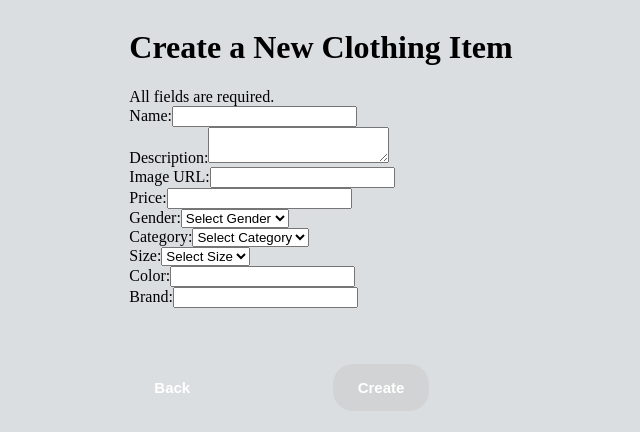
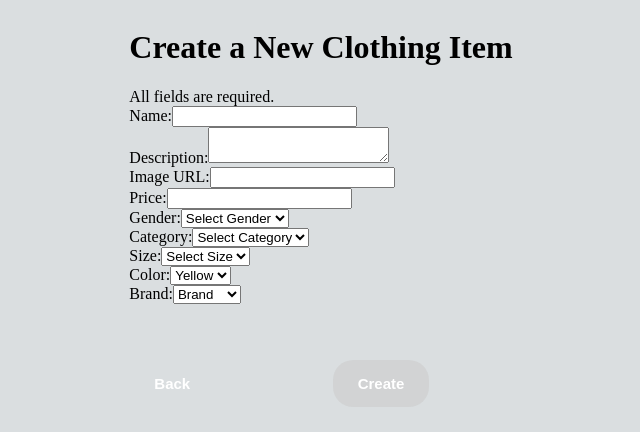
Before and after one commit to Marianoromero8/ProyectoFinal-Henry, a React (Vite) app: page /#/Form in a window 1280 px wide. Shown: the top 432 px of the page, without its empty margins (319-959 px from the left). Built offline with nearby package versions, Linux system fonts and the light colour scheme.

Commit message:
Filters almost finish

```diff
--- a/src/components/Form/Form.jsx
+++ b/src/components/Form/Form.jsx
@@ -177,6 +177,7 @@ const Form = () => {
             <option value="T-shirt">T-shirt</option>
             <option value="Pants">Pants</option>
             <option value="Jackets">Jackets</option>
+            <option value="Shoes">Shoes</option>
           </select>
         </div>
         <div className={styles["form-group"]}>
@@ -198,25 +199,24 @@ const Form = () => {
         </div>
         <div className={styles["form-group"]}>
           <label htmlFor="color">Color:</label>
-          <input
-            type="text"
-            id="color"
-            name="color"
-            value={color}
-            onChange={handleChange}
-            required
-          />
+          <select name="color" id="color" value={color} onChange={handleChange} required>
+            <option value="Yellow">Yellow</option>
+            <option value="Pink">Pink</option>
+            <option value="Blue">Blue</option>
+            <option value="Red">Red</option>
+            <option value="Green">Green</option>
+          </select>
         </div>
         <div className={styles["form-group"]}>
+
           <label htmlFor="brand">Brand:</label>
-          <input
-            type="text"
-            id="brand"
-            name="brand"
-            value={brand}
-            onChange={handleChange}
-            required
-          />
+          <select name="brand" id="brand" value={brand} onChange={handleChange} required>
+            <option value="">Brand</option>
+            <option value="Adidas">Adidas</option>
+            <option value="Nike">Nike</option>
+            <option value="Puma">Puma</option>
+            <option value="Reebok">Reebok</option>
+          </select>
         </div>
         <div className={styles["form-buttons"]}>
           <Link to="/home">
@@ -232,194 +232,3 @@ const Form = () => {
 };
 
 export default Form;
-
-
-//   const dispatch = useDispatch();
-//   const navigate = useNavigate();
-//   const {
-//     name,
-//     description,
-//     image,
-//     price,
-//     gender,
-//     category,
-//     size,
-//     color,
-//     brand,
-//     isValid,
-//     errorMessage
-//   } = useSelector((state) => state.productForm);
-
-//   useEffect(() => {
-//     dispatch(validateForm());
-//   }, [name, description, image, price, dispatch]);
-
-//   const handleChange = (e) => {
-//     const { name, value } = e.target;
-//     dispatch(setFormData({ [name]: value }));
-//   };
-
-//   const handleSubmit = async (e) => {
-//     e.preventDefault();
-//     dispatch(validateForm());
-//     if (!isValid) {
-//       return;
-//     }
-
-//     const structuredData = ({ name, description, image: [], price, gender, category, size: [], color, brand });
-//     console.log('Data being sent:', structuredData);
-
-//     try {
-//       const response = await fetch('https://pf-henry-backend-ts0n.onrender.com/product/create', {
-//         method: "POST",
-//         headers: {
-//           "Content-Type": "application/json",
-//         },
-//         body: JSON.stringify(structuredData),
-//       });
-
-//       if (!response.ok) {
-//         throw new Error("Error in the petition");
-//       }
-
-//       alert("Product Created Successfully");
-//       navigate("/home");
-//       dispatch(clearForm());
-//     } catch (error) {
-//       console.error("Error:", error);
-//       dispatch(setError("Failed to create product. Please try again."));
-//     }
-//   };
-
-//   return (
-//     <div className={styles["form-page"]}>
-//       <h1>Create a New Clothing Item</h1>
-//       {errorMessage && (
-//         <div className={styles["error-message"]}>{errorMessage}</div>
-//       )}
-//       <form onSubmit={handleSubmit}>
-//         <div className={styles["form-group"]}>
-//           <label htmlFor="name">Name:</label>
-//           <input
-//             type="text"
-//             id="name"
-//             name="name"
-//             value={name}
-//             onChange={handleChange}
-//             required
-//           />
-//         </div>
-//         <div className={styles["form-group"]}>
-//           <label htmlFor="description">Description:</label>
-//           <textarea
-//             id="description"
-//             name="description"
-//             value={description}
-//             onChange={handleChange}
-//             required
-//           />
-//         </div>
-//         <div className={styles["form-group"]}>
-//           <label htmlFor="image">Image URL:</label>
-//           <input
-//             type="url"
-//             id="image"
-//             name="image"
-//             value={image}
-//             onChange={handleChange}
-//             required
-//           />
-//         </div>
-//         <div className={styles["form-group"]}>
-//           <label htmlFor="price">Price:</label>
-//           <input
-//             type="number"
-//             id="price"
-//             name="price"
-//             value={price}
-//             onChange={handleChange}
-//             required
-//           />
-//         </div>
-//         <div className={styles["form-group"]}>
-//           <label htmlFor="gender">Gender:</label>
-//           <select
-//             id="gender"
-//             name="gender"
-//             value={gender}
-//             onChange={handleChange}
-//             required
-//           >
-//             <option value="">Select Gender</option>
-//             <option value="Male">Male</option>
-//             <option value="Female">Female</option>
-//           </select>
-//         </div>
-//         <div className={styles["form-group"]}>
-//           <label htmlFor="category">Category:</label>
-//           <select
-//             id="category"
-//             name="category"
-//             value={category}
-//             onChange={handleChange}
-//             required
-//           >
-//             <option value="">Select Category</option>
-//             <option value="T-shirt">T-shirt</option>
-//             <option value="Pants">Pants</option>
-//             <option value="Jackets">Jackets</option>
-//           </select>
-//         </div>
-//         <div className={styles["form-group"]}>
-//           <label htmlFor="size">Size:</label>
-//           <select
-//             id="size"
-//             name="size"
-//             value={size}
-//             onChange={handleChange}
-//             required
-//           >
-//             <option value="">Select Size</option>
-//             <option value="S">S</option>
-//             <option value="M">M</option>
-//             <option value="L">L</option>
-//             <option value="XL">XL</option>
-//             <option value="XXL">XXL</option>
-//           </select>
-//         </div>
-//         <div className={styles["form-group"]}>
-//           <label htmlFor="color">Color:</label>
-//           <input
-//             type="text"
-//             id="color"
-//             name="color"
-//             value={color}
-//             onChange={handleChange}
-//             required
-//           />
-//         </div>
-//         <div className={styles["form-group"]}>
-//           <label htmlFor="brand">Brand:</label>
-//           <input
-//             type="text"
-//             id="brand"
-//             name="brand"
-//             value={brand}
-//             onChange={handleChange}
-//             required
-//           />
-//         </div>
-//         <div className={styles["form-buttons"]}>
-//           <Link to="/home">
-//             <button type="button">Back</button>
-//           </Link>
-//           <button type="submit" disabled={!isValid}>
-//             Create
-//           </button>
-//         </div>
-//       </form>
-//     </div>
-//   );
-// };
-
-// export default Form;
--- a/src/components/NavBar/Filters.jsx
+++ b/src/components/NavBar/Filters.jsx
@@ -1,108 +1,3 @@
-// import React, { useState } from "react";
-// import styles from "../NavBar/Filters.module.css";
-
-// const Filters = ({ onFilterChange }) => {
-
-//   const [selectedFilters, setSelectedFilters] = useState({
-//     size: '',
-//     color: '',
-//     gender: '',
-//     category: '',
-//     brand: '',
-//     minPrice: '',
-//     maxPrice: '',
-//     nameOrder: '',
-//     stockOrder: '',
-//     priceOrder: ''
-//   });
-
-//   const handleFilterChange = (e) => {
-//     const { name, value, type, checked } = e.target;
-//     setSelectedFilters((prevFilters) => ({
-//       ...prevFilters,
-//       [name]: type === 'checkbox' ? checked : value,
-//     }));
-//   };
-
-//   const handleApplyFilters = () => {
-//     onFilterChange(selectedFilters);
-//   };
-
-//   // const handleChange = (e) => {
-//   //   const { name, value } = e.target;
-//   //   onFilterChange({ [name]: value })
-//   // }
-
-//   return (
-//     <div className={styles.filters}>
-//       <div className={styles.containerLevel1}>
-//         <div>
-//           <select name="size" onChange={handleFilterChange} value={selectedFilters.size}>
-//             <option value="">Size</option>
-//             <option value="S">S</option>
-//             <option value="M">M</option>
-//             <option value="L">L</option>
-//             <option value="XL">XL</option>
-//             <option value="XL">XXL</option>
-//           </select>
-//         </div>
-
-//         <div className={styles.containerLevel2}>
-//           <select name="color" onChange={handleFilterChange} value={selectedFilters.color}>
-//             <option value=""></option>
-//             <option value="Red">Red</option>
-//             <option value="Blue">Blue</option>
-//             <option value="Green">Green</option>
-//           </select>
-//         </div>
-//       </div>
-
-//       <div className={styles.containerLevel1}>
-//         <div>
-//           <select name="gender" onChange={handleFilterChange} value={selectedFilters.gender}>
-//             <option value="">Gender</option>
-//             <option value="">Male</option>
-//             <option value="">Female</option>
-//           </select>
-//         </div>
-//       </div>
-
-//       <div className={styles.containerLevel1}>
-//         <div>
-//           <select name="category" onChange={handleFilterChange} value={selectedFilters.category}>
-//             <option value="">Category</option>
-//             <option value="T-shirt">T-shirt</option>
-//             <option value="Pants">Pants</option>
-//             <option value="Jacket">Jacket</option>
-//           </select>
-//         </div>
-//       </div>
-
-//       <div className={styles.containerLevel1}>
-//         <div>
-//           <select name="brand" onChange={handleFilterChange} value={selectedFilters.brand}>
-//             <option value="">Brand</option>
-//             <option value="Adidas">Adidas</option>
-//             <option value="Nike">Nike</option>
-//             <option value="Puma">Puma</option>
-//           </select>
-//         </div>
-//       </div>
-
-//       <div>
-//         <input type="number" name="minPrice" placeholder="Min Price" onChange={handleFilterChange} value={selectedFilters.minPrice} />
-//         <input type="number" name="maxPrice" placeholder="Max Price" onChange={handleFilterChange} value={selectedFilters.maxPrice} />
-//       </div>
-
-//       <button onClick={handleApplyFilters}>Filter</button>
-
-//     </div>
-//   );
-// };
-
-// export default Filters;
-
-//!-------------------------------------------------------------------------------------
 import React, { useState } from "react";
 import styles from "../NavBar/Filters.module.css";
 
@@ -176,7 +71,7 @@ const Filters = ({ onFilterChange }) => {
 
           <div className={styles.filterSection}>
             <h4>Color</h4>
-            {['Red', 'Blue', 'Green'].map(color => (
+            {['Red', 'Blue', 'Green', 'Yellow', 'Pink'].map(color => (
               <div key={color}>
                 <input
                   type="checkbox"
@@ -208,7 +103,7 @@ const Filters = ({ onFilterChange }) => {
 
           <div className={styles.filterSection}>
             <h4>Category</h4>
-            {['T-shirt', 'Pants', 'Jacket'].map(category => (
+            {['T-shirt', 'Pants', 'Jackets', 'Shoes'].map(category => (
               <div key={category}>
                 <input
                   type="checkbox"
```
Also changed, not shown: src/components/Details/Details.jsx (+18 -25 lines).
